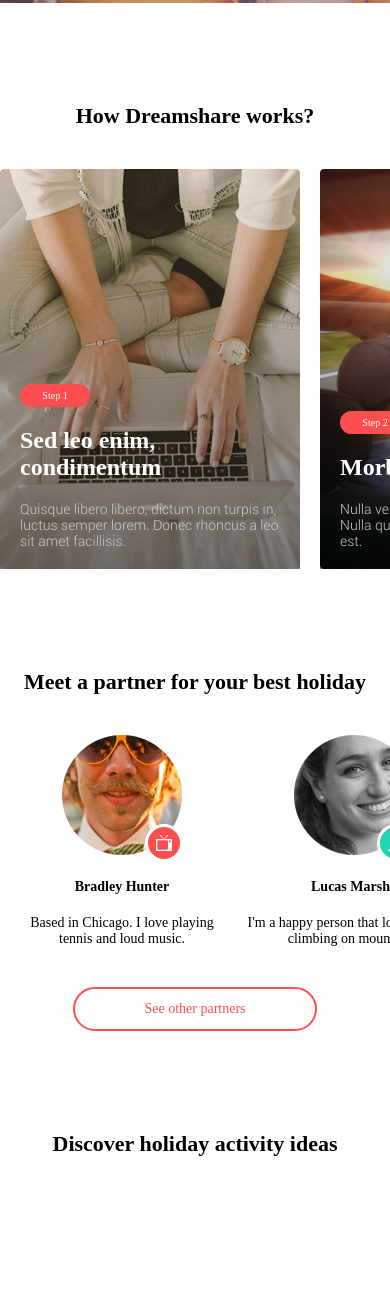
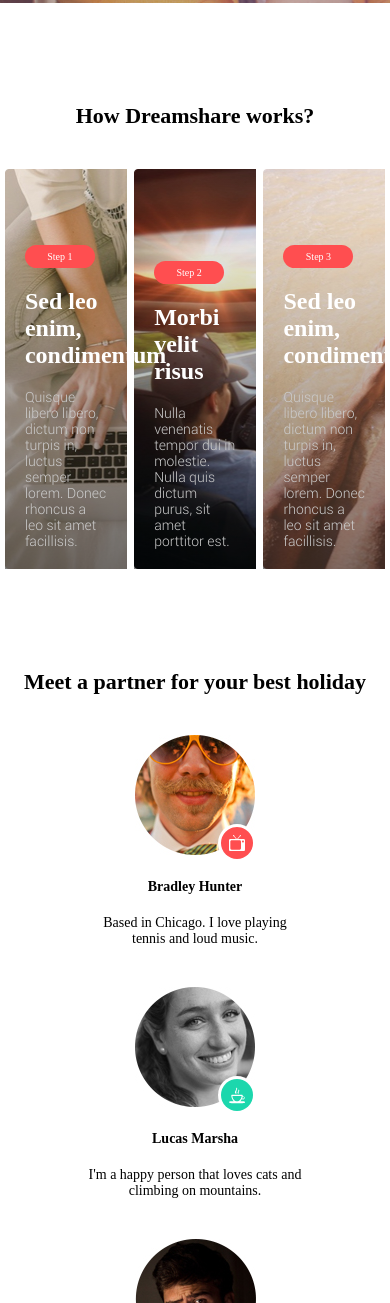
Before and after one commit to NazarovAn/bam-course, a website built with webpack: page src/index.html in a window 390 px wide. Shown: the part 697-2000 px from the top of the page. Built offline with nearby package versions, Linux system fonts and the light colour scheme; files whose address does not match are found by name.

Commit message:
content how-it-works steps partners for tablets

```diff
--- /dev/null
+++ b/src/blocks/content/__how-it-works/how-it-works__steps-tablets.css
@@ -0,0 +1,5 @@
+@media (max-width: 1024px) {
+  .how-it-works__steps {
+    width: 97.5%;
+  }
+}
--- a/src/blocks/content/__how-it-works/how-it-works__steps.css
+++ b/src/blocks/content/__how-it-works/how-it-works__steps.css
@@ -1,6 +1,6 @@
 .how-it-works__steps {
   display: flex;
   justify-content: space-between;
-  width: 940px;
+  width: 65.3%;
   margin: auto;
 }
--- a/src/blocks/content/__how-it-works/steps__item.css
+++ b/src/blocks/content/__how-it-works/steps__item.css
@@ -1,5 +1,5 @@
 .steps__item {
-  width: 300px;
+  width: 32%;
   min-height: 400px;
   background-repeat: no-repeat;
   background-size: cover;
--- a/src/blocks/content/__partners/partners__button.css
+++ b/src/blocks/content/__partners/partners__button.css
@@ -5,6 +5,7 @@
   color: #ff4e50;
   font-family: "Montserrat";
   font-size: 14px;
+  font-weight: bold;
   padding: 12px 24px;
   width: 192px;
   margin: auto;
--- a/src/blocks/content/__partners/partners__list.css
+++ b/src/blocks/content/__partners/partners__list.css
@@ -2,7 +2,7 @@
   font-family: "Montserrat";
   display: flex;
   justify-content: space-evenly;
-  width: 940px;
+  width: 65.3%;
   margin: auto;
   font-size: 14px;
 }
--- /dev/null
+++ b/src/blocks/content/__partners/partners_list-tablets.css
@@ -0,0 +1,8 @@
+@media (max-width: 1024px) {
+  .partners__list {
+    width: 100%;
+    flex-wrap: wrap;
+    padding: 0 15%;
+    box-sizing: border-box;
+  }
+}
--- a/src/index.js
+++ b/src/index.js
@@ -25,3 +25,5 @@ import './blocks/footer/developer-logo.css';
 import './blocks/header/header__menu_tablets.css';
 import './blocks/header/header_promo_tablets.css';
 import './blocks/header/header_tablets.css';
+import './blocks/content/__how-it-works/how-it-works__steps-tablets.css';
+import './blocks/content/__partners/partners_list-tablets.css';
```
